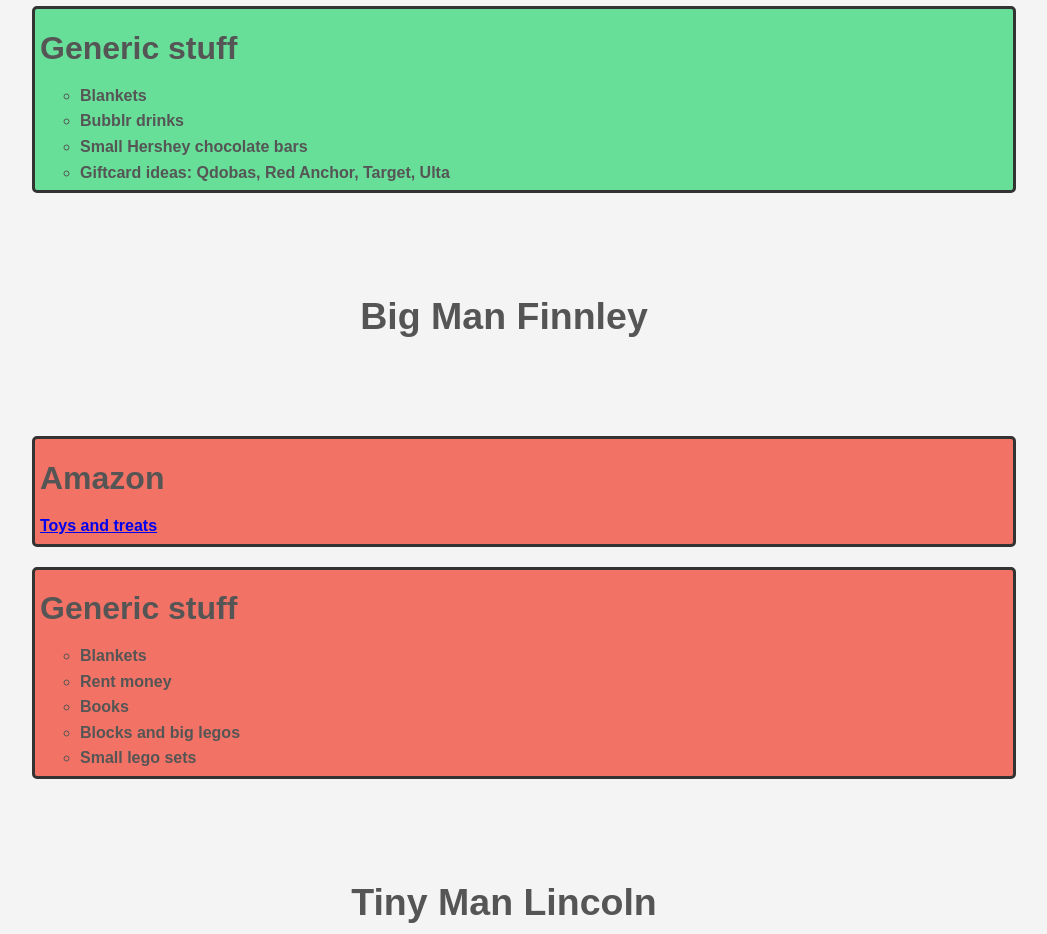
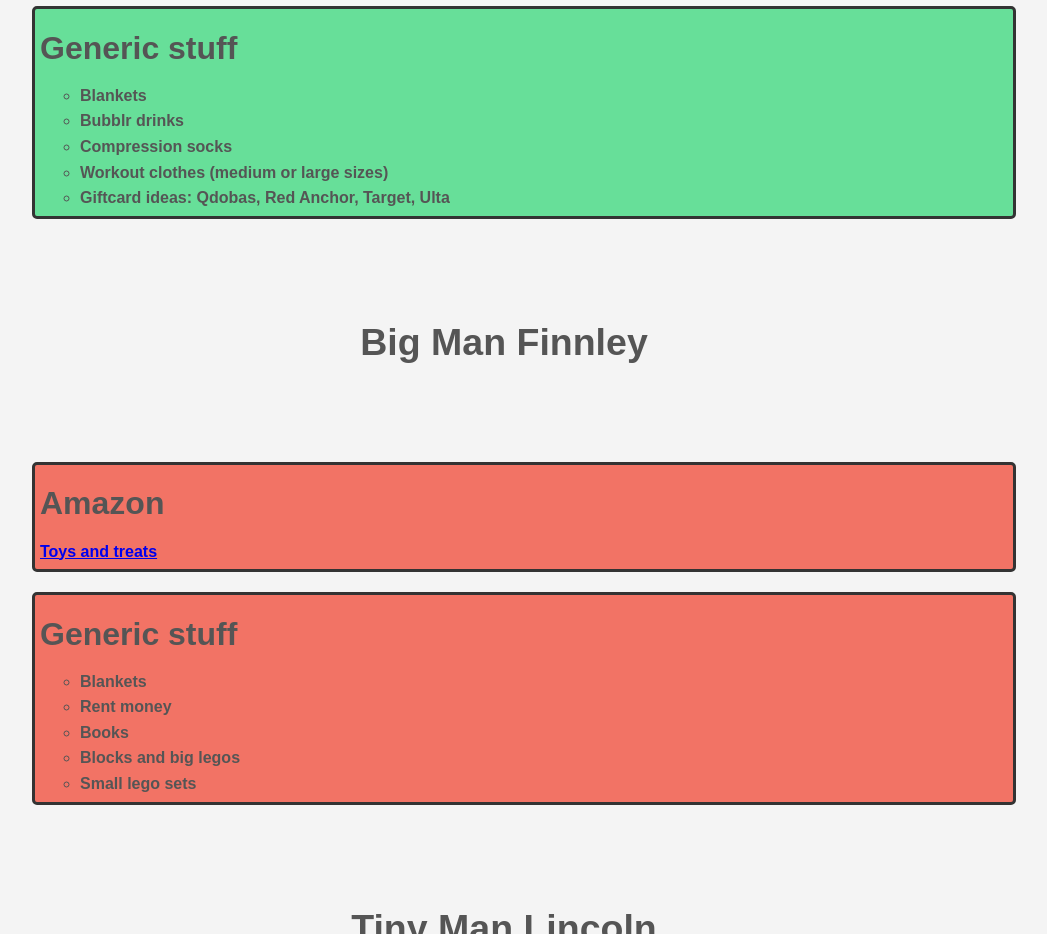
Before and after one commit to jermiphobe/jermiphobe.github.io, a plain HTML site: page index.html in a window 1280 px wide. Shown: the part 1560-2494 px from the top of the page, without its empty margins (136-1183 px from the left). Drawn offline with Linux system fonts and the light colour scheme.

Commit message:
2026 pt 2

```diff
--- a/index.html
+++ b/index.html
@@ -65,7 +65,8 @@
                     <ul id="general_items">
                         <li>Blankets</li>
                         <li>Bubblr drinks</li>
-                        <li>Small Hershey chocolate bars</li>
+                        <li>Compression socks</li>
+                        <li>Workout clothes (medium or large sizes)</li>
                         <li>Giftcard ideas: Qdobas, Red Anchor, Target, Ulta</li>
                     </ul>
                 </li>
```
